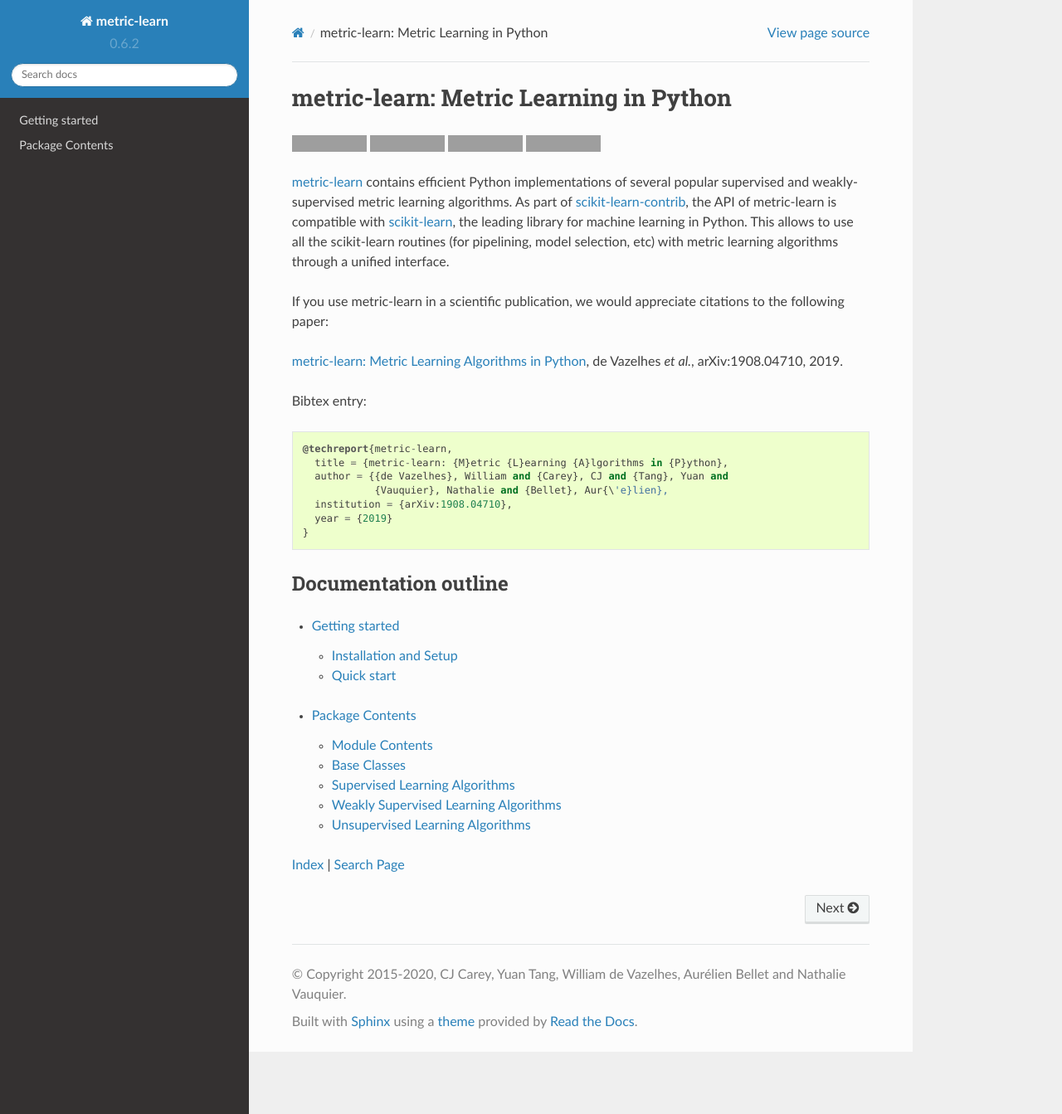
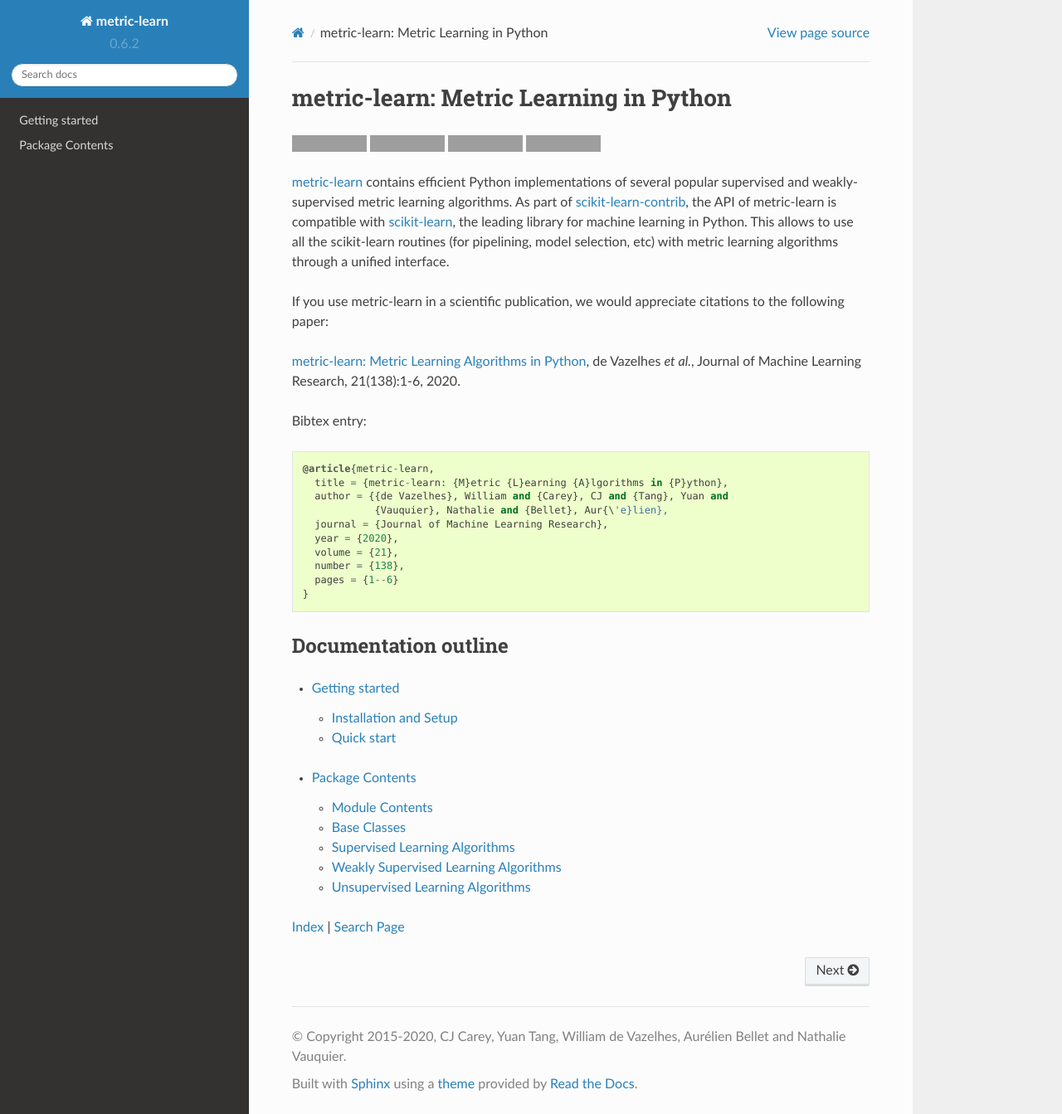
Before and after one commit to scikit-learn-contrib/metric-learn, a Sphinx documentation site: the page built from doc/index.rst, in a window 1280 px wide and 1343 px high. Shown: the whole window at 83% size. Built offline with Sphinx 7.4.7 and the Read the Docs theme 2.0.0, drawn with Linux system fonts in a browser that asks for light colours; pages that are not in the unit, such as notebooks, are missing from menus; grey boxes are pictures that could not be loaded.

```diff
--- a/doc/index.rst
+++ b/doc/index.rst
@@ -15,17 +15,20 @@ If you use metric-learn in a scientific publication, we would appreciate
 citations to the following paper:
 
 `metric-learn: Metric Learning Algorithms in Python
-<https://arxiv.org/abs/1908.04710>`_, de Vazelhes
-*et al.*, arXiv:1908.04710, 2019.
+<http://www.jmlr.org/papers/volume21/19-678/19-678.pdf>`_, de Vazelhes
+*et al.*, Journal of Machine Learning Research, 21(138):1-6, 2020.
 
 Bibtex entry::
 
-  @techreport{metric-learn,
+  @article{metric-learn,
     title = {metric-learn: {M}etric {L}earning {A}lgorithms in {P}ython},
     author = {{de Vazelhes}, William and {Carey}, CJ and {Tang}, Yuan and
               {Vauquier}, Nathalie and {Bellet}, Aur{\'e}lien},
-    institution = {arXiv:1908.04710},
-    year = {2019}
+    journal = {Journal of Machine Learning Research},
+    year = {2020},
+    volume = {21},
+    number = {138},
+    pages = {1--6}
   }
 
 
```
Also changed, not shown: README.rst (+8 -5 lines).
